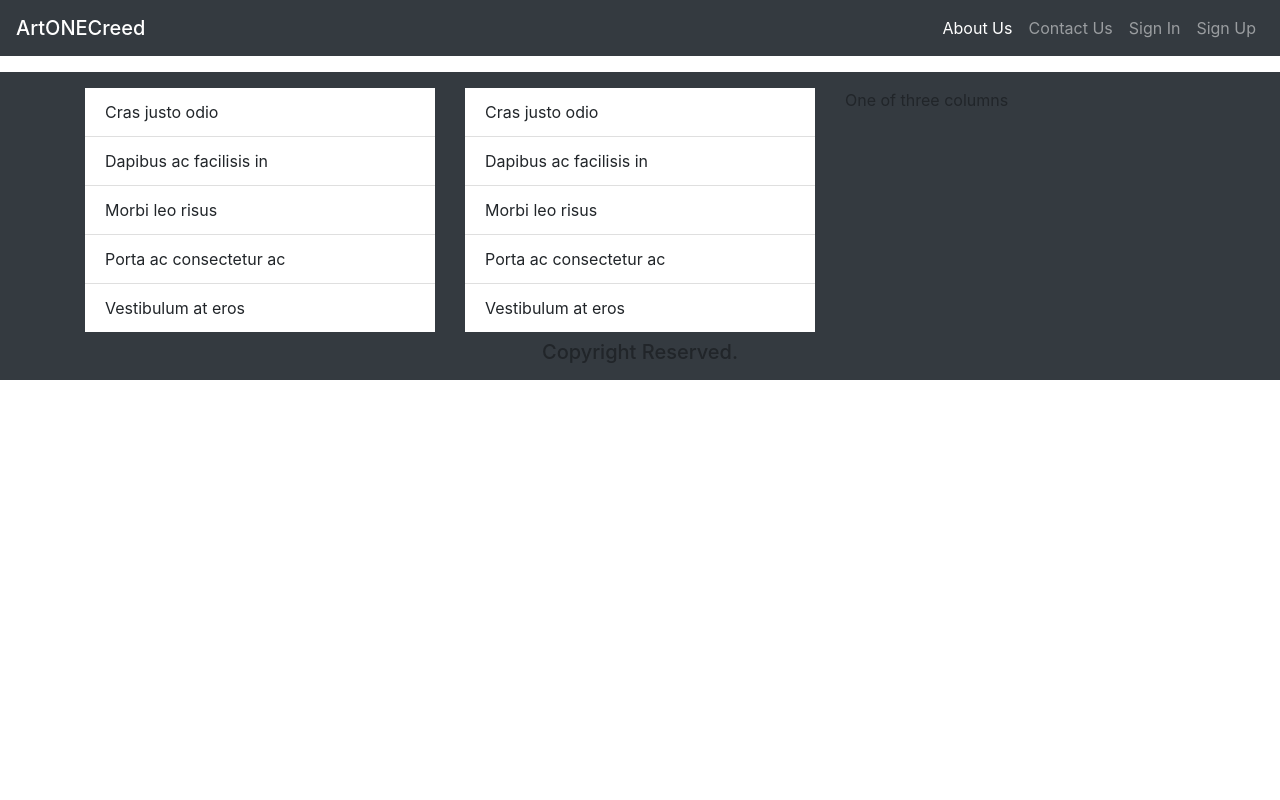
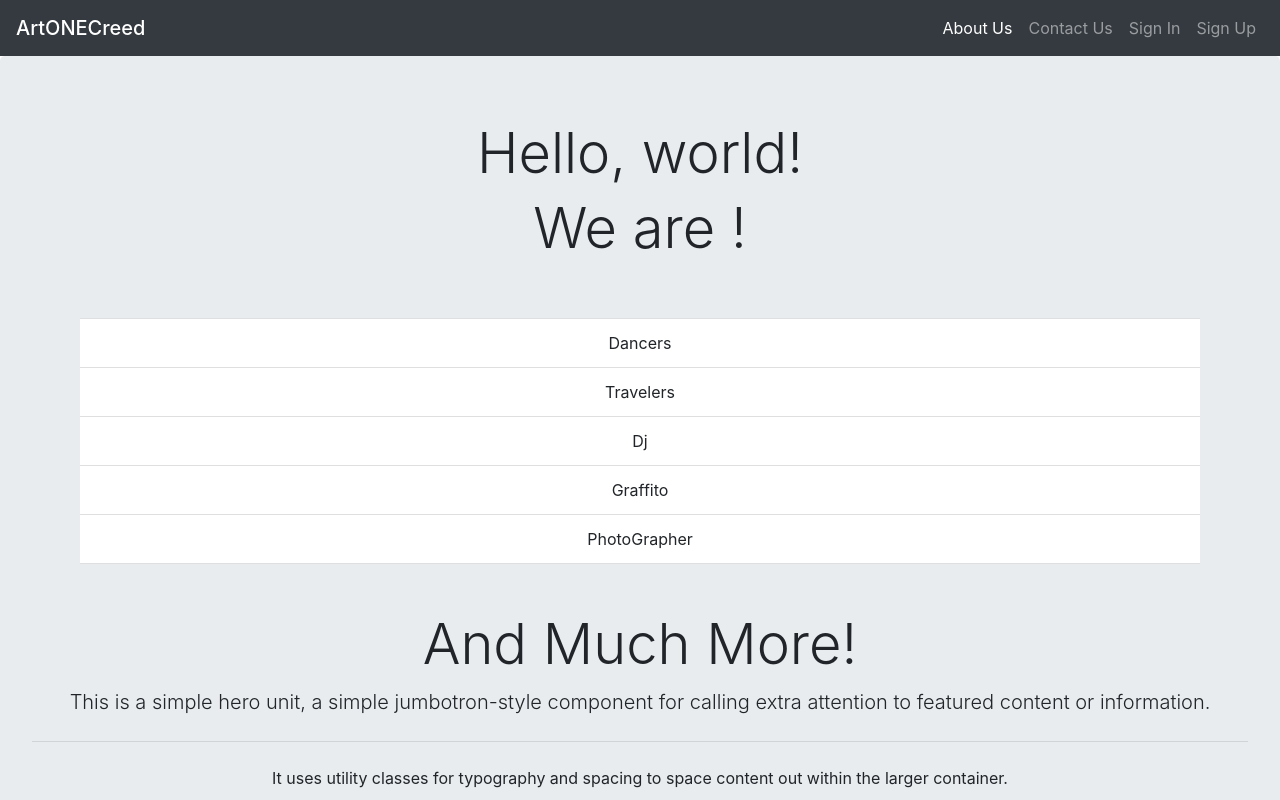
Before and after one commit to SumitLokhande/ArtOneCreed-Angular-7, an Angular app: page /about-us in a window 1280 px wide. Before the commit this address led to /. Shown: the top 800 px of the page. Built offline with nearby package versions, Linux system fonts and the light colour scheme.

Commit message:
about us and contact us page created, about us page basic design in progress

```diff
--- a/src/app/app.module.ts
+++ b/src/app/app.module.ts
@@ -15,6 +15,8 @@ import { FooterComponent } from './components/footer/footer.component';
 import { DancePageComponent } from './pages/dance-page/dance-page.component';
 import { ShowcaseComponent } from './components/showcase/showcase.component';
 import { DetailSnippetBlockComponent } from './components/detail-snippet-block/detail-snippet-block.component';
+import { AboutUsComponent } from './pages/about-us/about-us.component';
+import { ContactUsComponent } from './pages/contact-us/contact-us.component';
 
 
 @NgModule({
@@ -26,6 +28,8 @@ import { DetailSnippetBlockComponent } from './components/detail-snippet-block/d
     DancePageComponent,
     ShowcaseComponent,
     DetailSnippetBlockComponent,
+    AboutUsComponent,
+    ContactUsComponent,
   ],
   imports: [
     BrowserModule,
--- a/src/app/components/nav-bar/nav-bar.component.html
+++ b/src/app/components/nav-bar/nav-bar.component.html
@@ -6,10 +6,10 @@
     <div class="collapse navbar-collapse  justify-content-end" id="navbarNav">
       <ul class="navbar-nav ">
         <li class="nav-item active">
-          <a class="nav-link" href="#">About Us <span class="sr-only">(current)</span></a>
+          <a class="nav-link" (click)="navigateTo('about-us')">About Us <span class="sr-only">(current)</span></a>
         </li>
         <li class="nav-item">
-          <a class="nav-link" href="#">Contact Us</a>
+          <a class="nav-link"(click)="navigateTo('contact-us')">Contact Us</a>
         </li>
         <li class="nav-item">
           <a class="nav-link" href="#">Sign In</a>
--- a/src/app/components/nav-bar/nav-bar.component.ts
+++ b/src/app/components/nav-bar/nav-bar.component.ts
@@ -1,4 +1,5 @@
 import { Component, OnInit } from '@angular/core';
+import { Router } from '@angular/router';
 
 @Component({
   selector: 'app-nav-bar',
@@ -7,9 +8,11 @@ import { Component, OnInit } from '@angular/core';
 })
 export class NavBarComponent implements OnInit {
 
-  constructor() { }
+  constructor(public router: Router) { }
 
   ngOnInit() {
   }
-
+  navigateTo(path){
+    this.router.navigate([path]);
+  }
 }
--- /dev/null
+++ b/src/app/pages/about-us/about-us.component.html
@@ -0,0 +1,18 @@
+<div class="jumbotron text-center">
+  <h1 class="display-4">Hello, world!</h1>
+  <h1 class="display-4">We are !</h1>
+  <ul class="list-group list-group-flush p-5">
+    <li class="list-group-item">Dancers</li>
+    <li class="list-group-item">Travelers</li>
+    <li class="list-group-item">Dj</li>
+    <li class="list-group-item">Graffito </li>
+    <li class="list-group-item">PhotoGrapher</li>
+  </ul>
+  <h1 class="display-4">And Much More!</h1>
+
+
+  <p class="lead">This is a simple hero unit, a simple jumbotron-style component for calling extra attention to featured content or information.</p>
+  <hr class="my-4">
+  <p>It uses utility classes for typography and spacing to space content out within the larger container.</p>
+  <a class="btn btn-primary btn-lg" (click)="toNavigate('home')" role="button">Learn more About-Us</a>
+</div>
--- /dev/null
+++ b/src/app/pages/about-us/about-us.component.ts
@@ -0,0 +1,18 @@
+import { Component, OnInit } from '@angular/core';
+import { Router } from '@angular/router';
+
+@Component({
+  selector: 'app-about-us',
+  templateUrl: './about-us.component.html',
+  styleUrls: ['./about-us.component.sass']
+})
+export class AboutUsComponent implements OnInit {
+
+  constructor(public router: Router) { }
+
+  ngOnInit() {
+  }
+  toNavigate(path){
+    this.router.navigate(['home']);
+  }
+}
--- /dev/null
+++ b/src/app/pages/contact-us/contact-us.component.html
@@ -0,0 +1,3 @@
+<p>
+  contact-us works!
+</p>
--- /dev/null
+++ b/src/app/pages/contact-us/contact-us.component.ts
@@ -0,0 +1,15 @@
+import { Component, OnInit } from '@angular/core';
+
+@Component({
+  selector: 'app-contact-us',
+  templateUrl: './contact-us.component.html',
+  styleUrls: ['./contact-us.component.sass']
+})
+export class ContactUsComponent implements OnInit {
+
+  constructor() { }
+
+  ngOnInit() {
+  }
+
+}
```
Also changed, not shown: src/app/app-routing.module.ts (+7 -2 lines), src/app/pages/about-us/about-us.component.sass (added), src/app/pages/contact-us/contact-us.component.sass (added), 2 other files (tests, documents, lock files or other folders).
